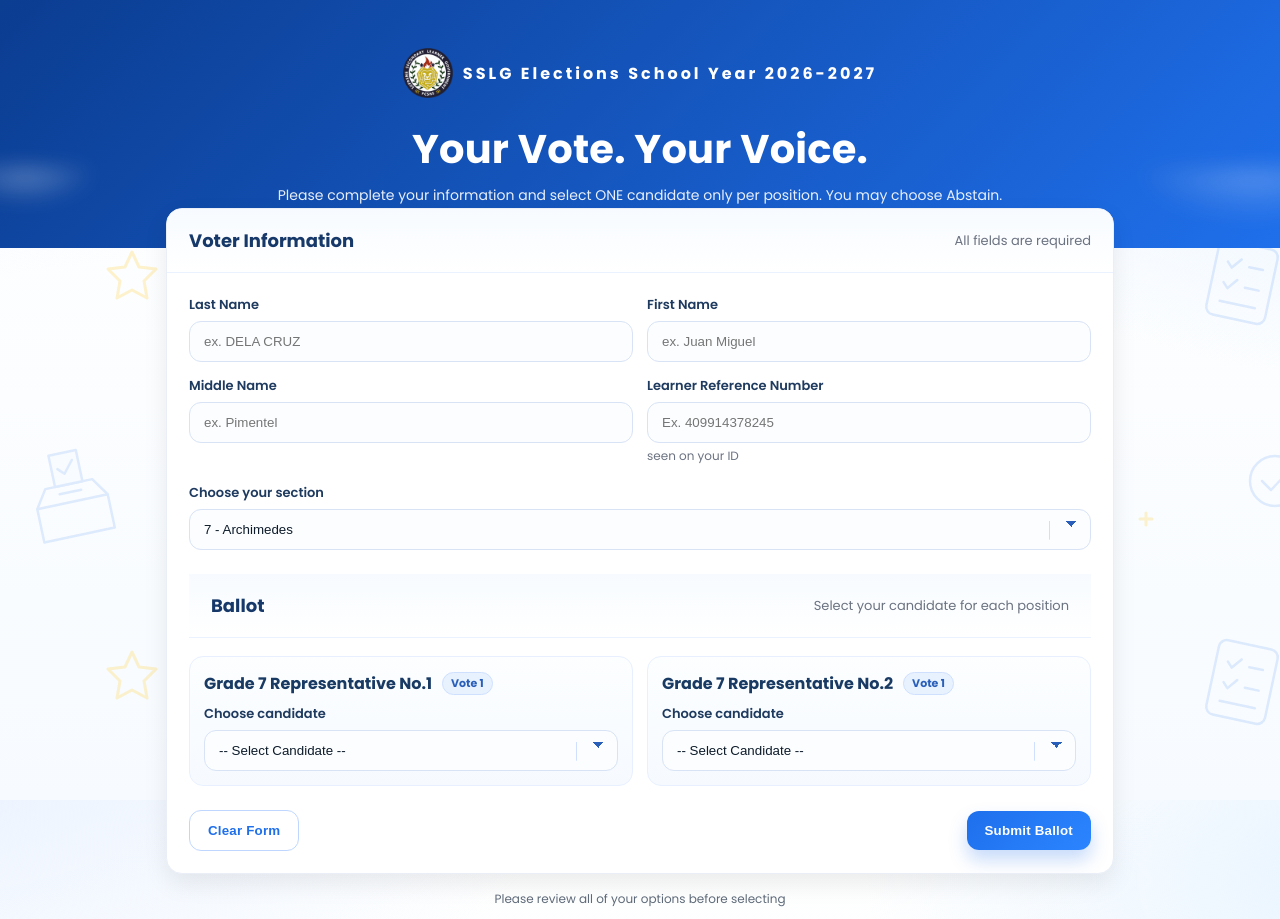
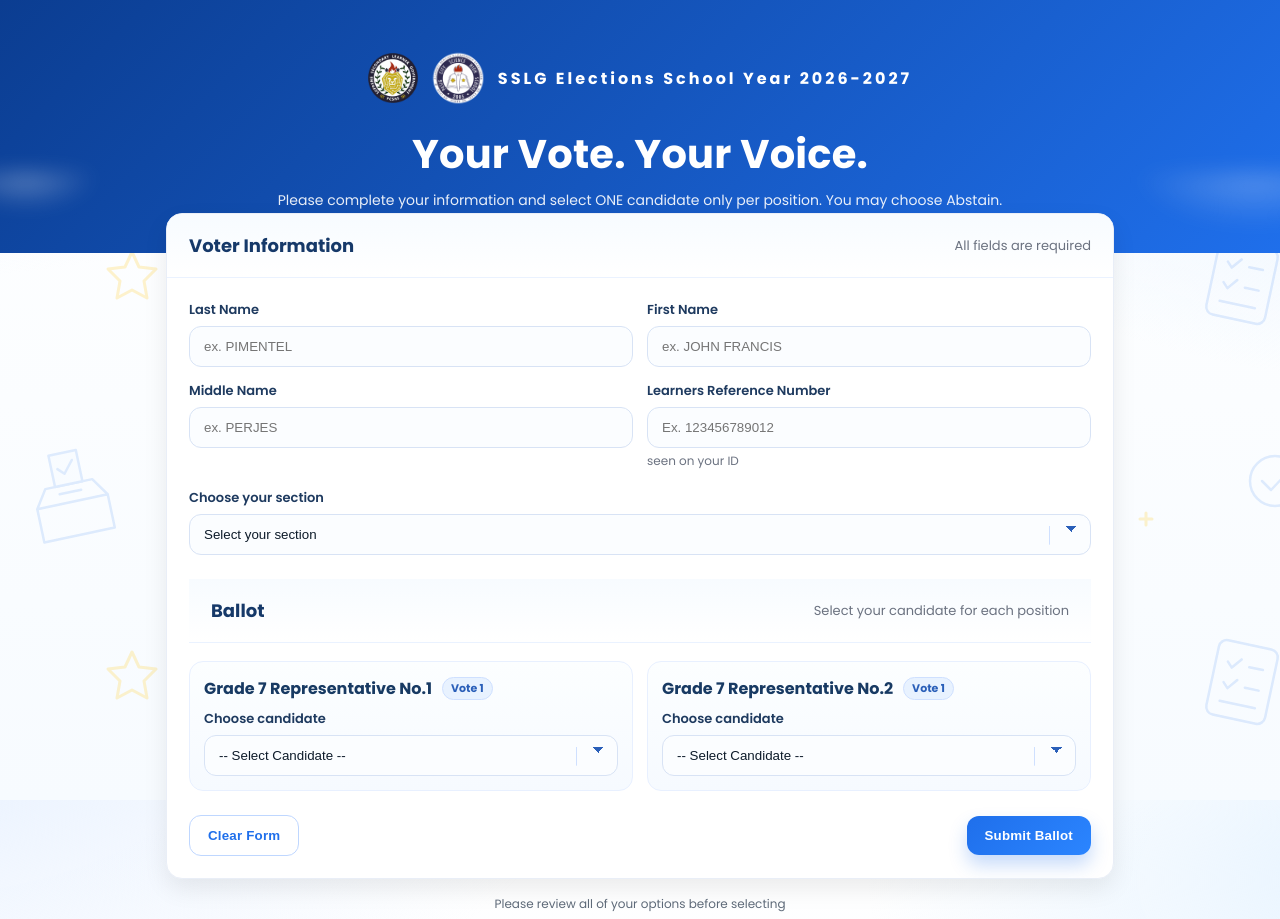
Before and after one commit to aijoespe/elections, a PHP site: page / in a window 1280 px wide. Shown: the top 919 px of the page. Run offline with PHP 8.4, Linux system fonts and the light colour scheme.

Commit message:
added pcshs logo, made caps required for name fields

```diff
--- a/index.php
+++ b/index.php
@@ -218,6 +218,13 @@
       background-size: cover;
     }
 
+    .logo-2 {
+      width: 60px;
+      height: 60px;
+      background-image: url(pcshs.png);
+      background-size: cover;
+    }
+
     select {
       background-image: linear-gradient(45deg, transparent 50%, #2a5fb9 50%), linear-gradient(135deg, #2a5fb9 50%, transparent 50%), linear-gradient(to right, #cfe0ff, #cfe0ff);
       background-position: calc(100% - 18px) calc(1em - 2px), calc(100% - 13px) calc(1em - 2px), calc(100% - 2.5rem) .8em;
@@ -246,6 +253,7 @@
   <header class="hero">
     <div class="brand">
       <div class="logo" aria-hidden="true"></div>
+      <div class="logo-2" aria-hidden="true"></div>
       <div>SSLG Elections School Year 2026-2027 </div>
     </div>
 
@@ -263,26 +271,39 @@
       <form class="form" action="insert.php" method="POST">
         <div class="grid-2">
           <div>
-            <label for="fullname">Last Name</label>
-            <input id="fullname" type="text" placeholder="ex. DELA CRUZ" name="ln" required />
+            <label for="lastName">Last Name</label>
+            <input type="text" name="ln" required placeholder="ex. PIMENTEL"
+            pattern="[A-Z .,'\-]+"
+            title="Please use CAPITAL LETTERS only"
+            oninput="this.value = this.value.toUpperCase();">
           </div>
           <div>
-            <label for="fullname">First Name</label>
-            <input id="fullname" type="text" placeholder="ex. Juan Miguel" name="fn" required />
+            <label for="firstName">First Name</label>
+            <input type="text" name="fn" required placeholder="ex. JOHN FRANCIS"
+            pattern="[A-Z .,'\-]+"
+            title="Please use CAPITAL LETTERS only"
+            oninput="this.value = this.value.toUpperCase();">
           </div>
           <div>
             <label for="fullname">Middle Name</label>
-            <input id="fullname" type="text" placeholder="ex. Pimentel" name="mn" required />
+            <input type="text" name="mn" required placeholder="ex. PERJES"
+            pattern="[A-Z .,'\-]+"
+            title="Please use CAPITAL LETTERS only"
+            oninput="this.value = this.value.toUpperCase();">
           </div>
           <div>
-            <label for="lrn">Learner Reference Number</label>
-            <input id="lrn" type="text" inputmode="numeric" min="12" max="12" placeholder="Ex. 409914378245" name="LRN" required />
+            <label for="lrn">Learners Reference Number</label>
+            <input id="lrn" type="text" inputmode="numeric"
+            pattern="[0-9]{12}" maxlength="12" minlength="12"
+            title="LRN must be exactly 12 digits"
+            placeholder="Ex. 123456789012" name="LRN" required />
             <div class="note">seen on your ID</div>
           </div>
         </div>
         <div>
           <label for="section">Choose your section</label>
-          <select name="Section" id="section" required>
+          <select name="section" id="section" required>
+            <option value="" selected disabled>Select your section</option>
             <option value="archimedes">7 - Archimedes</option>
             <option value="aristotle">7 - Aristotle</option>
             <option value="curie">7 - Curie</option>
```
